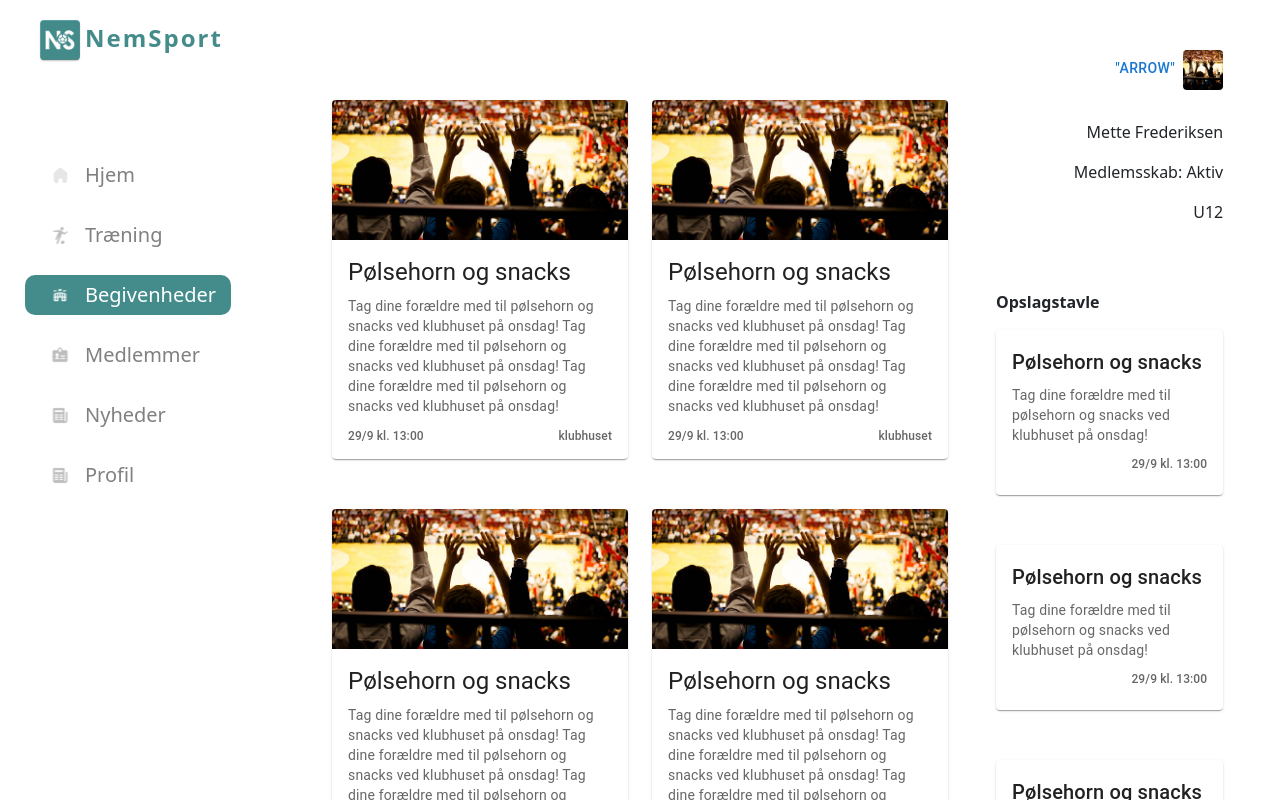
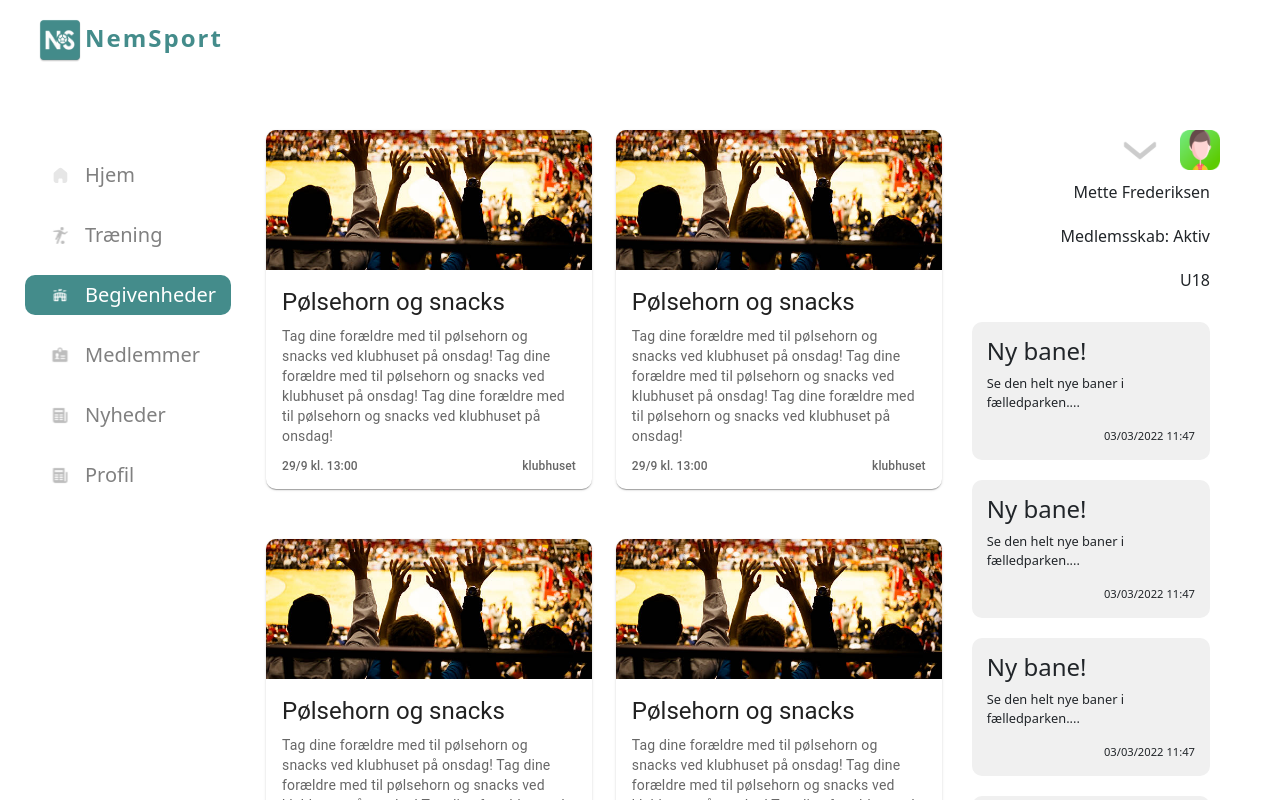
Before and after one commit to madsstorgaardnielsen/group5-proj, a React (Create React App) app in the folder fbcmanager-frontend/: page /events in a window 1280 px wide. Shown: the top 800 px of the page. Built offline with nearby package versions, Linux system fonts and the light colour scheme.

Commit message:
events and homepage synced

```diff
--- a/fbcmanager-frontend/src/pages/events.js
+++ b/fbcmanager-frontend/src/pages/events.js
@@ -1,6 +1,6 @@
 import React from "react";
 import Navbar from "../components/Navbar";
-import RightColumn from "../components/RightColumn";
+import ProfileColumn from "../components/ProfileColumn";
 import "../scss/style.scss";
 import Box from '@mui/material/Box';
 import Grid from '@mui/material/Grid';
@@ -19,17 +19,14 @@ import eventPic from "../res/img/events/event-pic.jpg";
 
 export default function BasicGrid() {
     return (
-        <Box sx={{flexGrow: 1}}>
-            <Grid container spacing={6}>
-                <Hidden mdDown>
-                    <Grid item lg={3}>
+    <div>
       <Navbar />
-                    </Grid>
-                </Hidden>
-
-
-                <Grid item xs={12} md={8} lg={6}>
-                    <div className="content">
+      <div className="body">
+        <div className="main-grid-container">
+          {/* XXXXXX MIDDLE COLLUMN START XXXXXX*/}
+          <div className="main-grid-item">
+            <Grid item xs={12}>
+                <div className="">
                     <Box sx={{ flexGrow: 1 }}>
                         <Grid container spacing={1}>
                             <Grid container item spacing={3}>
@@ -39,13 +36,21 @@ export default function BasicGrid() {
                     </Box>
                 </div>
             </Grid>
+          </div>
+          {/* XXXXXX MIDDLE COLLUMN END XXXXXX*/}
 
 
-                <Grid item xs={12} sm={4} md={3}>
-                    <RightColumn />
-                </Grid>
-            </Grid>
-        </Box>
+          {/* XXXXXX RIGHT COLLUMN START XXXXXX*/}
+          <div className="main-grid-item">
+            {/* Profile */}
+            <ProfileColumn />
+          </div>
+          {/* XXXXXX MIDDLE COLLUMN END XXXXXX*/}
+
+        </div>
+      </div>
+    </div>
+
     );
 }
 
--- a/fbcmanager-frontend/src/scss/homePage.scss
+++ b/fbcmanager-frontend/src/scss/homePage.scss
@@ -18,6 +18,7 @@
     color: $light-text;
     display: grid;
     grid-template-columns: 2fr 1fr;
+    margin-bottom: 30px;
     .next-practice-container{
         padding: 20px 30px;
     }
--- a/fbcmanager-frontend/src/scss/style.scss
+++ b/fbcmanager-frontend/src/scss/style.scss
@@ -6,8 +6,9 @@
   grid-template-columns: 5fr 2fr;
 }
 .main-grid-item{
+  margin: 30px 10px;
   div{
-    margin: 30px 10px;
+    //margin: 30px 10px;
     border-radius: 10px;
 
 }
```
Lines whose indentation alone changed are shown as unchanged.
